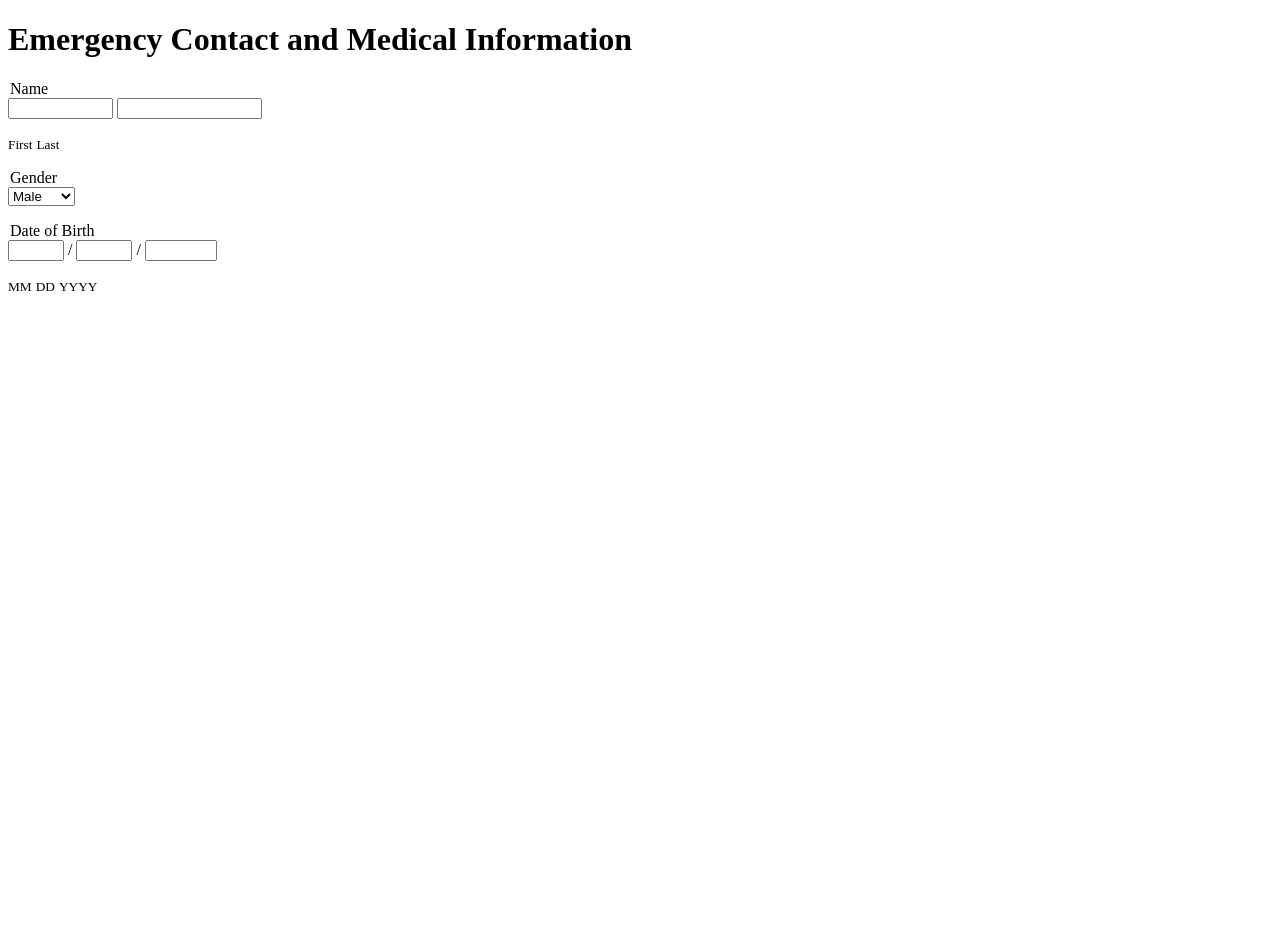
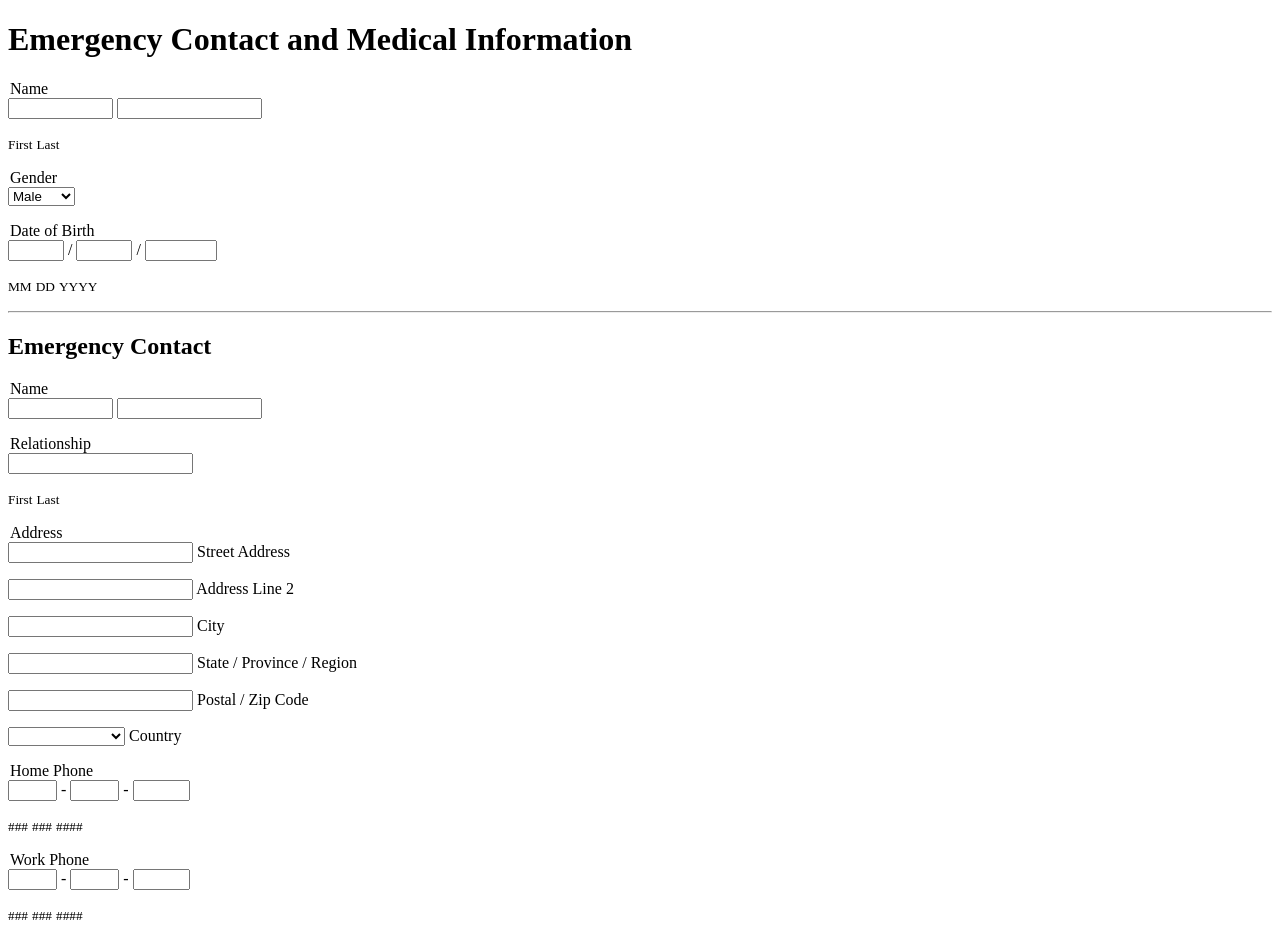
Before and after one commit to EmmanuelTs/design-components, a plain HTML site: page medical-information.html in a window 1280 px wide. Before the commit the page ends 800 px from the top, so only its background shows below. Drawn offline with Linux system fonts and the light colour scheme.

Commit message:
updating html medical-information

```diff
--- a/medical-information.html
+++ b/medical-information.html
@@ -39,6 +39,81 @@
             <small class="year">YYYY</small>
         </p>
     </div>
+    <hr>
+    <h2>Emergency Contact</h2>
+    <div>
+        <p>
+            <legend>Name</legend>
+            <input id="firstname-emergency-contact" name="firstname-emergency-contact" type="text" size="10">
+            <input id="lastname-emergency-contact" name="lastname-emergency-contact" type="text" size="15">
+        </p>
+        <p>
+            <legend>Relationship</legend>
+            <input id="relationship" name="relationship" type="text">
+        </p>
+        <p>
+            <small>First</small>
+            <small class="last">Last</small>
+        </p>
+        <p>
+            <legend>Address</legend>
+            <input name="address1" id="address1" type="text">
+            <label for="address1">Street Address</label>
+        </p>
+        <p>
+            <input name="address2" id="address2" type="text">
+            <label for="address2">Address Line 2</label>
+        </p>
+        <p>
+            <input name="city" id="city" type="text">
+            <label for="city">City</label>
+        </p>
+        <p>
+            <input name="state-province-region" id="state-province-region" type="text">
+            <label for="state-province-region">State / Province / Region</label>
+        </p>
+        <p>
+            <input name="postal-zip-code" id="postal-zip-code" type="text">
+            <label for="postal-zip-code">Postal / Zip Code</label>
+        </p>
+        <p >
+            <select name="country" id="country">
+                <option disabled selected value=" "></option>
+                <option value="belgium">Belgium</option>
+                <option value="netherlands">Netherlands</option>
+                <option value="france">France</option>
+                <option value="germany">Germany</option>
+                <option value="unitedkingdom">United Kingdom</option>
+            </select>
+            <label for="country">Country</label>
+        </p>
+        <p>
+            <legend>Home Phone</legend>
+            <input type="text" name="worktel1" size="3">
+            -
+            <input type="text" name="worktel2" size="3">
+            -
+            <input type="text" name="worktel3" size="4">
+        </p>
+        <p>
+            <small>###</small>
+            <small class="tel2">###</small>
+            <small class="tel3">####</small>
+        </p>
+        <p >
+            <legend>Work Phone</legend>
+            <input type="text" name="worktel1" size="3">
+            -
+            <input type="text" name="worktel2" size="3">
+            -
+            <input type="text" name="worktel3" size="4">
+        </p>
+        <p class="f2-13">
+            <small>###</small>
+            <small class="tel2">###</small>
+            <small class="tel3">####</small>
+        </p>
+    </div>
 </form>
  </body>
 </html>
```
